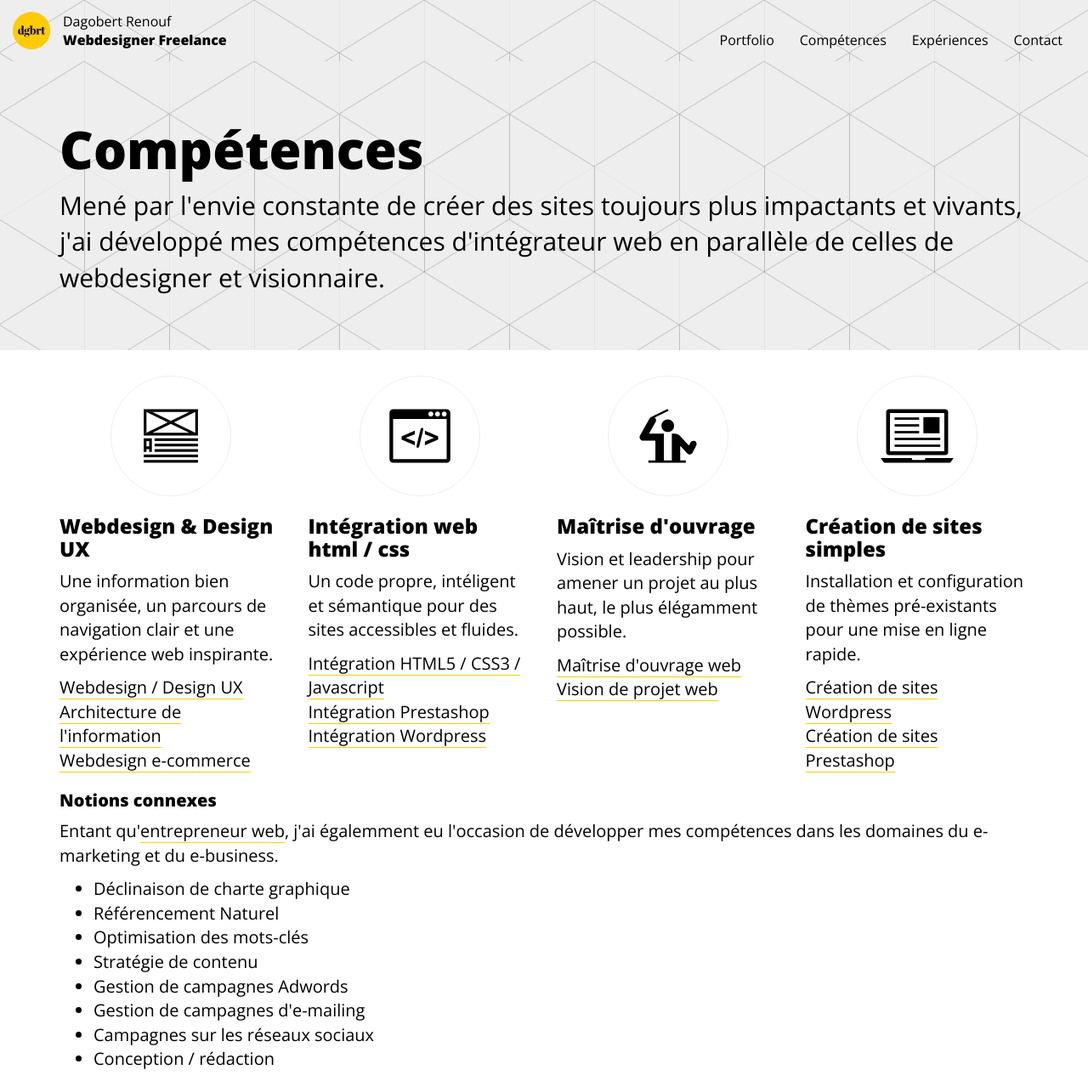
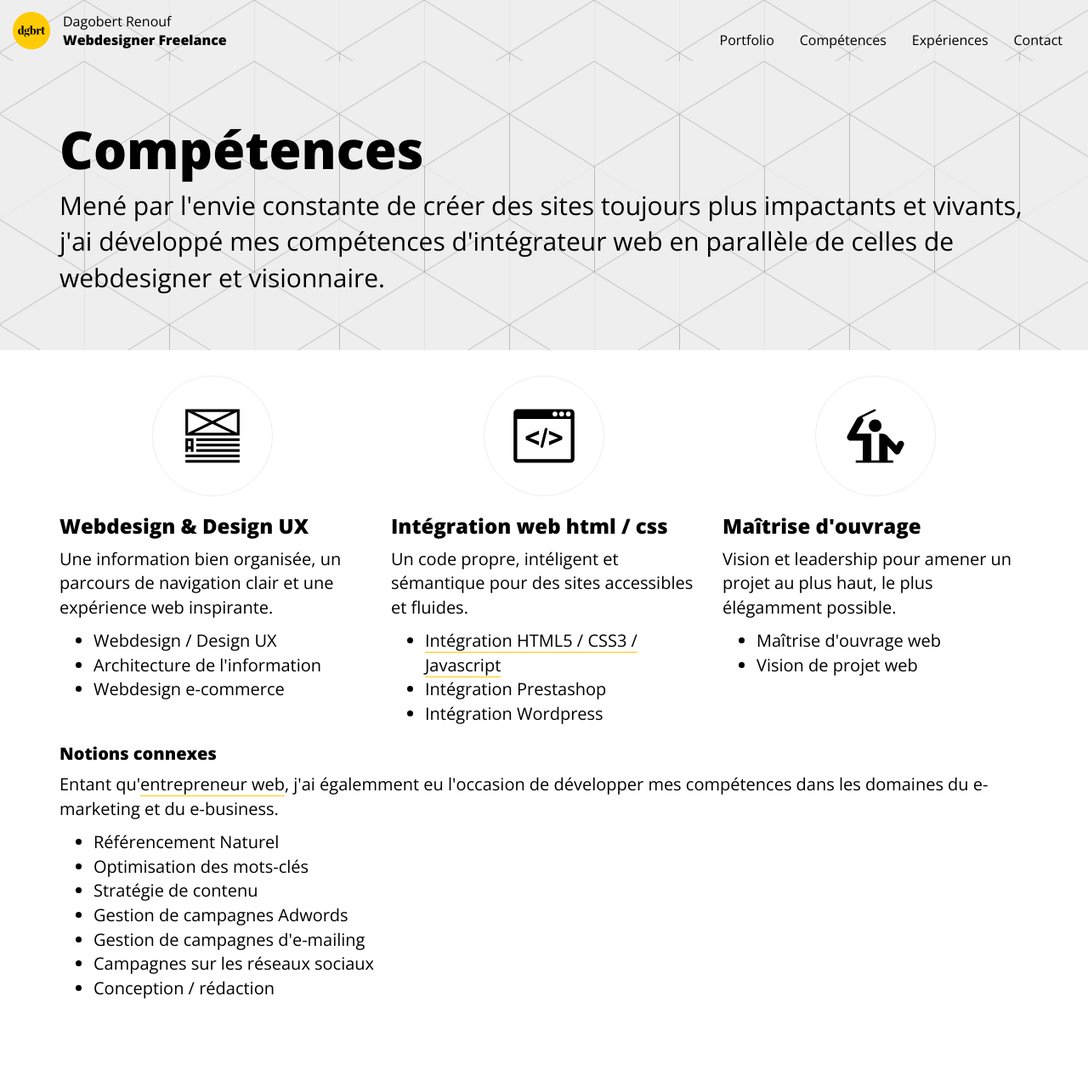
Before and after one commit to thedgbrt/dgbrt.fr, a Jekyll site: the page built from competences/index.html, in a window 1280 px wide. Shown: the whole page at 85% size. Built offline with Jekyll 4.4.1, drawn with Linux system fonts in a browser that asks for light colours; nearby versions of some CDN libraries; after the commit the page ends 1188 px from its top, so only the background shows below that.

Commit message:
Updated design of whole site

```diff
--- a/_includes/footer.html
+++ b/_includes/footer.html
@@ -34,9 +34,9 @@
           transitionStyle : "fade",
           autoPlay: 10000,
           // "singleItem:true" is a shortcut for:
-          items : 1,
-          itemsDesktop : false,
-          itemsDesktopSmall : false,
+          items : 2,
+          itemsDesktop : [1200, 2],
+          itemsDesktopSmall : [992, 1],
           itemsTablet: false,
           itemsMobile : false
         });
--- a/competences/index.html
+++ b/competences/index.html
@@ -26,10 +26,10 @@ published: true
 				<div class="skill-icon"><img src="/images/icones/information-architecture.svg"></div>
 				<h3>Webdesign & Design UX</h3>
 				<p>Une information bien organisée, un parcours de navigation clair et une expérience web inspirante.</p>
-				<ul class="list-unstyled">
-					<li><a href="webdesigner-freelance">Webdesign / Design UX</a></li>
-					<li><a href="architecte-information-freelance">Architecture de l'information</a></li>
-					<li><a href="webdesigner-ecommerce-freelance">Webdesign e-commerce</a></li>
+				<ul>
+					<li>Webdesign / Design UX</li>
+					<li>Architecture de l'information</li>
+					<li>Webdesign e-commerce</li>
 				</ul>
 			</div>
 
@@ -38,10 +38,10 @@ published: true
 				<div class="skill-icon"><img src="/images/icones/front-end-code.svg"></div>
 				<h3>Intégration web html&nbsp;/&nbsp;css</h3>
 				<p>Un code propre, intéligent et sémantique pour des sites accessibles et fluides.</p>
-				<ul class="list-unstyled">
+				<ul>
 					<li><a href="integrateur-web-freelance">Int&eacute;gration HTML5 / CSS3 / Javascript</a></li>
-					<li><a href="integrateur-prestashop-freelance">Int&eacute;gration Prestashop</a></li>
-					<li><a href="integrateur-wordpress-freelance">Int&eacute;gration Wordpress</a></li>
+					<li>Int&eacute;gration Prestashop</li>
+					<li>Int&eacute;gration Wordpress</li>
 				</ul>
 			</div>
 
@@ -50,22 +50,22 @@ published: true
 				<div class="skill-icon"><img src="/images/icones/maitrise-d-ouvrage.svg"></div>
 				<h3>Maîtrise d'ouvrage</h3>
 				<p>Vision et leadership pour amener un projet au plus haut, le plus élégamment possible.</p>
-				<ul class="list-unstyled">
-					<li><a href="maitre-d-oeuvre-web-freelance">Maîtrise d'ouvrage web</a></li>
-					<li><a href="visionnaire-web-freelance">Vision de projet web</a></li>
+				<ul>
+					<li>Maîtrise d'ouvrage web</li>
+					<li>Vision de projet web</li>
 				</ul>
 			</div>
 
-			<div class="skill">
+			<!-- <div class="skill">
 
 				<div class="skill-icon"><img src="/images/icones/site-simple.svg"></div>
 				<h3>Création de sites simples</h3>
 				<p>Installation et configuration de thèmes pré-existants pour une mise en ligne rapide.</p>
-				<ul class="list-unstyled">
-					<li><a href="creation-site-wordpress">Création de sites Wordpress</a></li>
-					<li><a href="creation-site-prestashop">Création de sites Prestashop</a></li>
+				<ul>
+					<li>Création de sites Wordpress</li>
+					<li>Création de sites Prestashop</li>
 				</ul>
-			</div>
+			</div> -->
 
 		</div>
 
@@ -79,7 +79,7 @@ published: true
 
 		<ul>
 
-			<li>Déclinaison de charte graphique</li>
+			<!-- <li>Déclinaison de charte graphique</li> -->
 			<li>Référencement Naturel</li>
 			<li>Optimisation des mots-clés</li>
 			<li>Stratégie de contenu</li>
@@ -102,7 +102,7 @@ published: true
 
 			<div class="col-sm-4">
 
-				<ul class="list-unstyled">
+				<ul>
 					<li>Adobe Fireworks</li>
 					<li>Adobe Illustrator</li>
 					<li>Adobe Photoshop</li>
@@ -113,7 +113,7 @@ published: true
 
 			<div class="col-sm-4">
 
-				<ul class="list-unstyled">
+				<ul>
 					<li>HTML5 / CSS3</li>
 					<li>Javascript / jQuery</li>
 					<li>Bootstrap 3</li>
@@ -124,7 +124,7 @@ published: true
 
 			<div class="col-sm-4">
 
-				<ul class="list-unstyled">
+				<ul>
 					<li>Wordpress</li>
 					<li>Prestashop</li>
 					<li>CodeIgniter</li>
@@ -139,7 +139,7 @@ published: true
 
 		<p>Je me focalise sur l'efficacité du message et l'accessibilité du contenu proposé.</p>
 
-		<ul class="list-unstyled">
+		<ul>
 			<li><a href="storytelling">Storytelling</a></li>
 			<li><a href="design-emotionnel">Design &Eacute;motionnel</a></li>
 			<li><a href="responsive-webdesign">Responsive Webdesign</a></li>
--- a/css/less/dgbrt-pages.less
+++ b/css/less/dgbrt-pages.less
@@ -34,6 +34,9 @@ portfolio-webdesigner
 	    	}
 	    	.caption{
 	    		padding:0;
+		    	h3{
+		    		font-weight: @headings-font-weight;
+		    	}
 		    	.date{
 		    		display: none;
 		    	}
@@ -73,7 +76,7 @@ competences
 	@media(min-width: @screen-xs) and (max-width: @screen-md) {
 		.make-xs-column(6);
 	}
-	.make-md-column(3);
+	.make-md-column(4);
 
 	@media(max-width: @screen-sm) {
 		margin-bottom: (4 * @padding-large-vertical);
```
Also changed, not shown: competences/integrateur-web-freelance/index.html (+2 -8 lines), experiences/index.html (+5 -5 lines), css/bootstrap.min.css.
